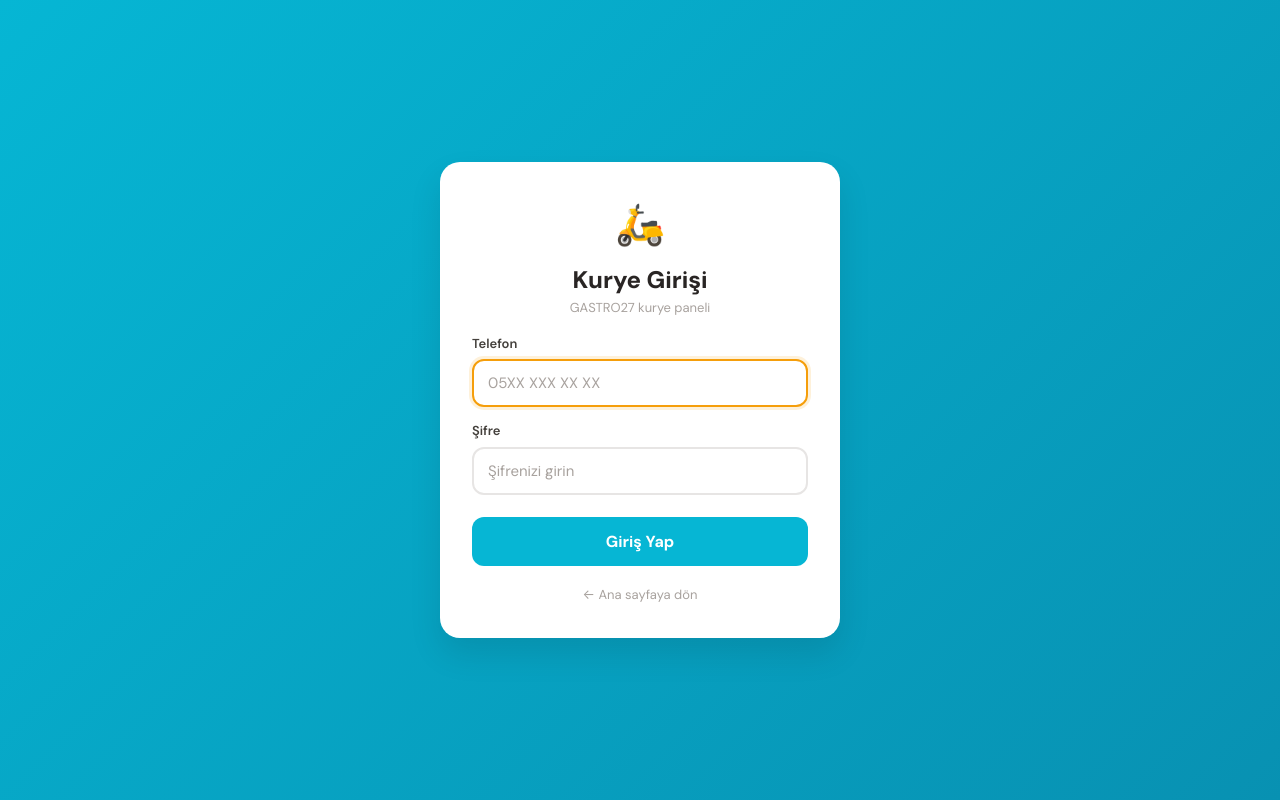
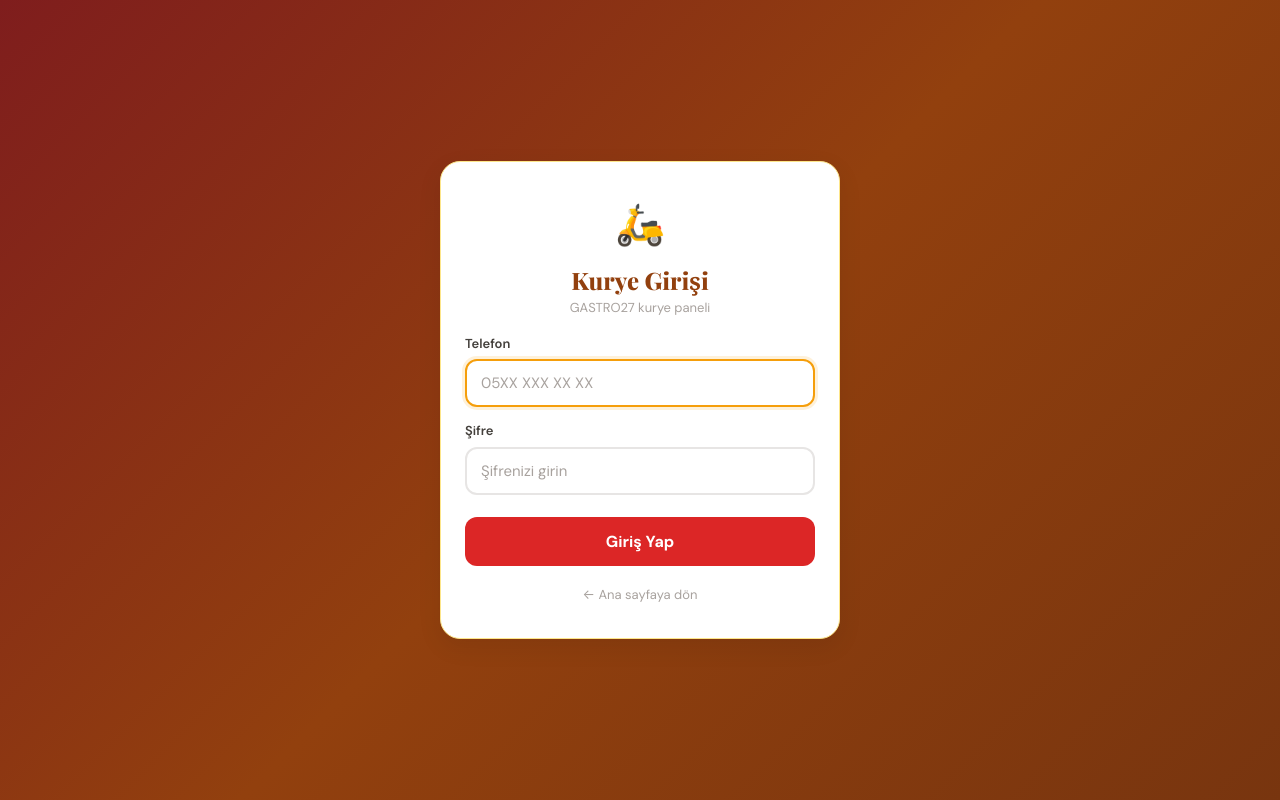
Before and after one commit to Neseli27/gastro27, a React (Vite) app: page /kurye in a window 1280 px wide. Built offline with nearby package versions, Linux system fonts and the light colour scheme; no server answers.

Commit message:
Add files via upload

```diff
--- a/src/pages/kurye/KuryeGiris.jsx
+++ b/src/pages/kurye/KuryeGiris.jsx
@@ -21,16 +21,12 @@ export default function KuryeGiris({ toastGoster }) {
       toastGoster("Telefon ve şifre girin", "hata");
       return;
     }
-
     setYukleniyor(true);
     try {
       const hash = await hashSifre(sifre);
-
-      // Tüm firmaların kuryelerini tara
       const firmaSnap = await getDocs(
         query(collection(db, "firmalar"), where("durum", "==", "aktif"))
       );
-
       let bulundu = false;
       for (const firmaDoc of firmaSnap.docs) {
         const kuryeSnap = await getDocs(
@@ -40,33 +36,26 @@ export default function KuryeGiris({ toastGoster }) {
             where("sifreHash", "==", hash)
           )
         );
-
         if (!kuryeSnap.empty) {
           const kurye = kuryeSnap.docs[0];
           const kuryeData = kurye.data();
-
           if (!kuryeData.aktif) {
             toastGoster("Hesabınız pasif durumda", "hata");
             setYukleniyor(false);
             return;
           }
-
           oturumKaydet("kurye", kurye.id, {
             kuryeAdi: kuryeData.ad,
             firmaId: firmaDoc.id,
             firmaAdi: firmaDoc.data().ad,
           });
-
           toastGoster(`Hoş geldin, ${kuryeData.ad}!`, "basari");
           navigate("/kurye/panel", { replace: true });
           bulundu = true;
           break;
         }
       }
-
-      if (!bulundu) {
-        toastGoster("Telefon veya şifre hatalı", "hata");
-      }
+      if (!bulundu) toastGoster("Telefon veya şifre hatalı", "hata");
     } catch (err) {
       console.error("Giriş hatası:", err);
       toastGoster("Bir hata oluştu", "hata");
@@ -76,77 +65,30 @@ export default function KuryeGiris({ toastGoster }) {
   };
 
   return (
-    <div
-      style={{
-        minHeight: "100dvh",
-        display: "flex",
-        flexDirection: "column",
-        alignItems: "center",
-        justifyContent: "center",
-        padding: 24,
-        background: "linear-gradient(135deg, #06b6d4 0%, #0891b2 100%)",
-      }}
-    >
-      <div
-        style={{
-          width: "100%",
-          maxWidth: 400,
-          background: "var(--renk-beyaz)",
-          borderRadius: "var(--radius-xl)",
-          padding: 32,
-          boxShadow: "var(--golge-xl)",
-        }}
-      >
+    <div className="giris-sayfa">
+      <div className="giris-kutu">
         <div className="text-center mb-16">
           <div style={{ fontSize: "2.5rem", marginBottom: 8 }}>🛵</div>
-          <h1 style={{ fontSize: "1.5rem", fontWeight: 800 }}>Kurye Girişi</h1>
+          <h1 style={{ fontFamily: "var(--font-baslik)", fontSize: "1.5rem", fontWeight: 800, color: "var(--renk-bakir)" }}>
+            Kurye Girişi
+          </h1>
           <p className="text-sm text-muted">GASTRO27 kurye paneli</p>
         </div>
-
         <form onSubmit={girisYap}>
           <div className="form-grup">
             <label className="form-etiket">Telefon</label>
-            <input
-              className="form-input"
-              type="tel"
-              placeholder="05XX XXX XX XX"
-              value={telefon}
-              onChange={(e) => setTelefon(e.target.value)}
-              autoFocus
-            />
+            <input className="form-input" type="tel" placeholder="05XX XXX XX XX" value={telefon} onChange={(e) => setTelefon(e.target.value)} autoFocus />
           </div>
-
           <div className="form-grup">
             <label className="form-etiket">Şifre</label>
-            <input
-              className="form-input"
-              type="password"
-              placeholder="Şifrenizi girin"
-              value={sifre}
-              onChange={(e) => setSifre(e.target.value)}
-            />
+            <input className="form-input" type="password" placeholder="Şifrenizi girin" value={sifre} onChange={(e) => setSifre(e.target.value)} />
           </div>
-
-          <button
-            type="submit"
-            disabled={yukleniyor}
-            className="btn btn-tam btn-buyuk"
-            style={{
-              marginTop: 8,
-              background: "#06b6d4",
-              color: "#fff",
-            }}
-          >
+          <button type="submit" disabled={yukleniyor} className="btn btn-birincil btn-tam btn-buyuk" style={{ marginTop: 8 }}>
             {yukleniyor ? "Giriş yapılıyor..." : "Giriş Yap"}
           </button>
         </form>
-
         <div className="text-center mt-16">
-          <button
-            className="text-sm"
-            style={{ color: "var(--renk-gri-400)" }}
-            onClick={() => navigate("/")}
-          >
+          <button className="text-sm" style={{ color: "var(--renk-gri-400)" }} onClick={() => navigate("/")}>
             ← Ana sayfaya dön
           </button>
         </div>
```
